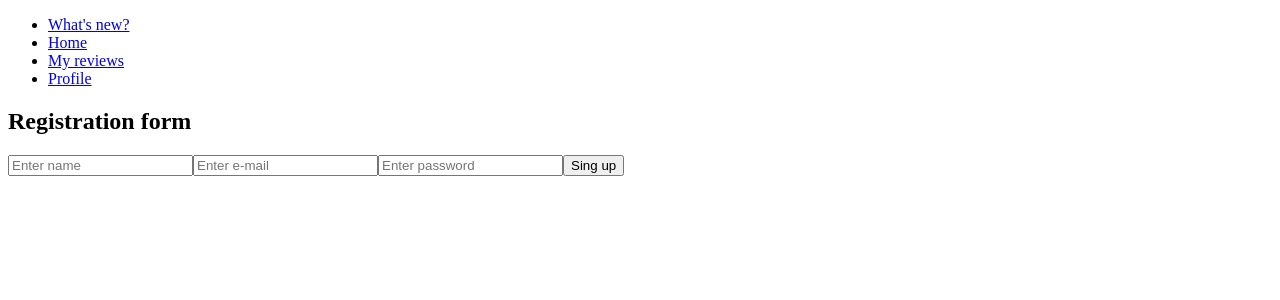
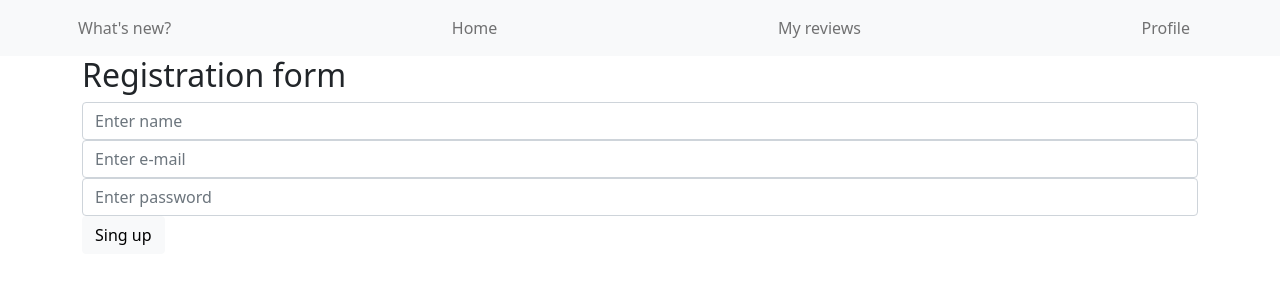
Before and after one commit to Valeriya-kuzn/Itransition-Studying, a React (Create React App) app in the folder project/: page /registration in a window 1280 px wide. Shown: the top 300 px of the page. Built offline with nearby package versions, Linux system fonts and the light colour scheme.

Commit message:
add bootstrap styles

```diff
--- a/project/public/index.html
+++ b/project/public/index.html
@@ -3,6 +3,7 @@
   <head>
     <meta charset="utf-8" />
     <meta name="viewport" content="width=device-width, initial-scale=1" />
+    <link href="https://cdn.jsdelivr.net/npm/bootstrap@5.0.2/dist/css/bootstrap.min.css" rel="stylesheet" integrity="sha384-EVSTQN3/azprG1Anm3QDgpJLIm9Nao0Yz1ztcQTwFspd3yD65VohhpuuCOmLASjC" crossorigin="anonymous">
     <title>What's new?</title>
   </head>
   <body>
--- a/project/src/UI/FileUpload.jsx
+++ b/project/src/UI/FileUpload.jsx
@@ -21,11 +21,11 @@ function FileUpload({file, setFile}) {
         >
             {file ? (
                 <div>
-                    <p>File downloaded: {file.name}</p>
-                    <p>Size: {file.size} byte</p>
+                    <p className = "form-label">File downloaded: {file.name}</p>
+                    <p className = "form-label">Size: {file.size} byte</p>
                 </div>
             ) : (
-                <p>Move file here</p>
+                <p className = "form-label">Move file here</p>
             )}
         </div>
     );
--- a/project/src/components/Navigation.jsx
+++ b/project/src/components/Navigation.jsx
@@ -3,19 +3,19 @@ import { Link } from 'react-router-dom';
 
 function Navigation() {
   return (
-    <nav>
-      <ul>
-        <li key={'logo-key'}>
-          <Link to="/">What's new?</Link>
+    <nav className = "container-fluid navbar navbar-expand-lg navbar-light bg-light">
+      <ul className = "navbar-nav container">
+        <li className = "nav-item" key={'logo-key'}>
+          <Link className = "nav-link"  to="/">What's new?</Link>
         </li>
-        <li key={'homepage-key'}>
-          <Link to="/">Home</Link>
+        <li className = "nav-item" key={'homepage-key'}>
+          <Link className = "nav-link" to="/">Home</Link>
         </li>
-        <li key={'me-reviews-key'}>
-          <Link to="/my-reviews">My reviews</Link>
+        <li className = "nav-item" key={'me-reviews-key'}>
+          <Link className = "nav-link" to="/my-reviews">My reviews</Link>
         </li>
-        <li key={'profile-key'}>
-          <Link to="/profile">Profile</Link>
+        <li className = "nav-item" key={'profile-key'}>
+          <Link className = "nav-link" to="/profile">Profile</Link>
         </li>
       </ul>
     </nav>
--- a/project/src/components/NewPost.jsx
+++ b/project/src/components/NewPost.jsx
@@ -35,11 +35,11 @@ function NewPost() {
     return (
         <div className="newPost" key={'new-post-key'}>
             <h2>Add new post</h2>
-            <form  onSubmit={handleSubmit}>
-                <input type="text" value={title} placeholder='Post title' onChange={(e) => setTitle(e.target.value)} />
-                <textarea type="text" value={content} placeholder='Post content' onChange={(e) => setContent(e.target.value)} />
+            <form className = "mb-3" onSubmit={handleSubmit}>
+                <input className = "form-control" type="text" value={title} placeholder='Post title' onChange={(e) => setTitle(e.target.value)} />
+                <textarea className = "form-control" type="text" value={content} placeholder='Post content' onChange={(e) => setContent(e.target.value)} />
                 <FileUpload file={file} setFile={setFile}/>
-                <button>Create new post</button>
+                <button className = "btn btn-light">Create new post</button>
             </form>
         </div>
     )
--- a/project/src/components/Posts.jsx
+++ b/project/src/components/Posts.jsx
@@ -27,7 +27,7 @@ function Posts() {
       {post.map(item => (
         <div className="post" key={item.id}>
           <div className="poster">
-            <img src={item.photo_path} alt={item.post_title} />
+            <img className="img-thumbnail" src={item.photo_path} alt={item.post_title} />
           </div>
           <div className="post-text">
             <div className="posttitle">{item.post_title}</div>
--- a/project/src/pages/Home.jsx
+++ b/project/src/pages/Home.jsx
@@ -1,7 +1,7 @@
 import React from 'react';
 
 function Home() {
-  return <h2 key='home-key'>Home Page</h2>;
+  return <h2 className = 'container' key='home-key'>Home Page</h2>;
 }
 
 export default Home;
--- a/project/src/pages/Login.jsx
+++ b/project/src/pages/Login.jsx
@@ -31,12 +31,12 @@ function Login() {
     };
 
     return (
-        <div>
+        <div className = 'container'>
             <h2>Sign in</h2>
             <form onSubmit={handleSubmit}>
-                <input type="text" placeholder="Enter e-mail" onChange={(e) => setEmail(e.target.value)}/>
-                <input type="password" placeholder="Enter password" onChange={(e) => setPassword(e.target.value)}/>
-                <button>Sing in</button>
+                <input className="form-control" type="text" placeholder="Enter e-mail" onChange={(e) => setEmail(e.target.value)}/>
+                <input className="form-control" type="password" placeholder="Enter password" onChange={(e) => setPassword(e.target.value)}/>
+                <button className = "btn btn-light">Sing in</button>
             </form>
         </div>
     )
--- a/project/src/pages/MyReviews.jsx
+++ b/project/src/pages/MyReviews.jsx
@@ -4,7 +4,7 @@ import Posts from '../components/Posts.jsx';
 
 function MyReviews() {
   return (
-    <div key={'my-reviews-page-key'}>
+    <div className = 'container' key={'my-reviews-page-key'}>
       <h2>My reviews</h2>
       <NewPost />
       <Posts />
--- a/project/src/pages/Profile.jsx
+++ b/project/src/pages/Profile.jsx
@@ -1,7 +1,7 @@
 import React from 'react';
 
 function Profile() {
-  return <h2 key={'profile-page-key'}>Profile</h2>;
+  return <h2 className = 'container' key={'profile-page-key'}>Profile</h2>;
 }
 
 export default Profile;
--- a/project/src/pages/Registration.jsx
+++ b/project/src/pages/Registration.jsx
@@ -32,13 +32,13 @@ function Registration() {
     };
 
     return (
-        <div>
+        <div className = 'container'>
             <h2>Registration form</h2>
             <form onSubmit={handleSubmit}>
-                <input type="text" placeholder="Enter name" title="It will show on your page" onChange={(e) => setName(e.target.value)}/>
-                <input type="text" placeholder="Enter e-mail" onChange={(e) => setEmail(e.target.value)}/>
-                <input type="password" placeholder="Enter password" onChange={(e) => setPassword(e.target.value)}/>
-                <button>Sing up</button>
+                <input className="form-control" type="text" placeholder="Enter name" title="It will show on your page" onChange={(e) => setName(e.target.value)}/>
+                <input className="form-control" type="text" placeholder="Enter e-mail" onChange={(e) => setEmail(e.target.value)}/>
+                <input className="form-control" type="password" placeholder="Enter password" onChange={(e) => setPassword(e.target.value)}/>
+                <button className = "btn btn-light">Sing up</button>
             </form>
         </div>
     )
```
